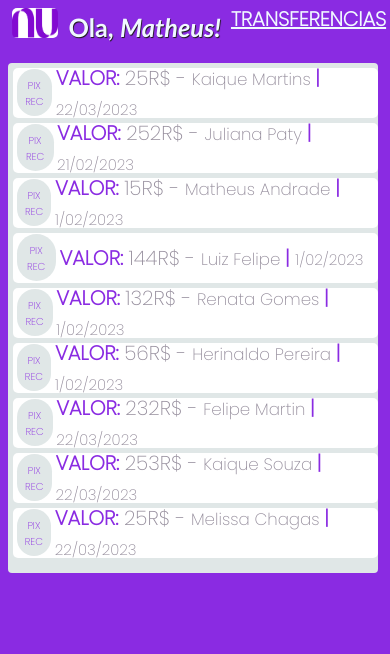
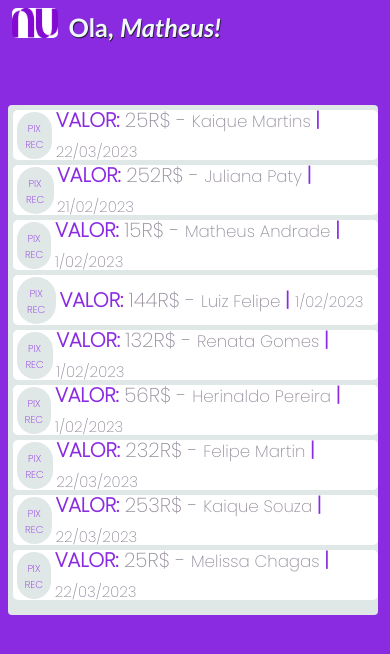
Before and after one commit to omathdev/NuBank, a plain HTML site: page index.html in a window 390 px wide. Drawn offline with Linux system fonts and the light colour scheme.

Commit message:
Update style.css

```diff
--- a/style.css
+++ b/style.css
@@ -105,10 +105,9 @@ text-align: center;
 @media screen and (min-width: 300px) and (max-width: 550px) {
     .conteiner{
         width: 95%;
+        margin-top:50px;
     }
     h1{
-        font-size: 20px;
-        width: 100px;
-        margin-left: 10px;
+        display:none;
     }
 }
```
